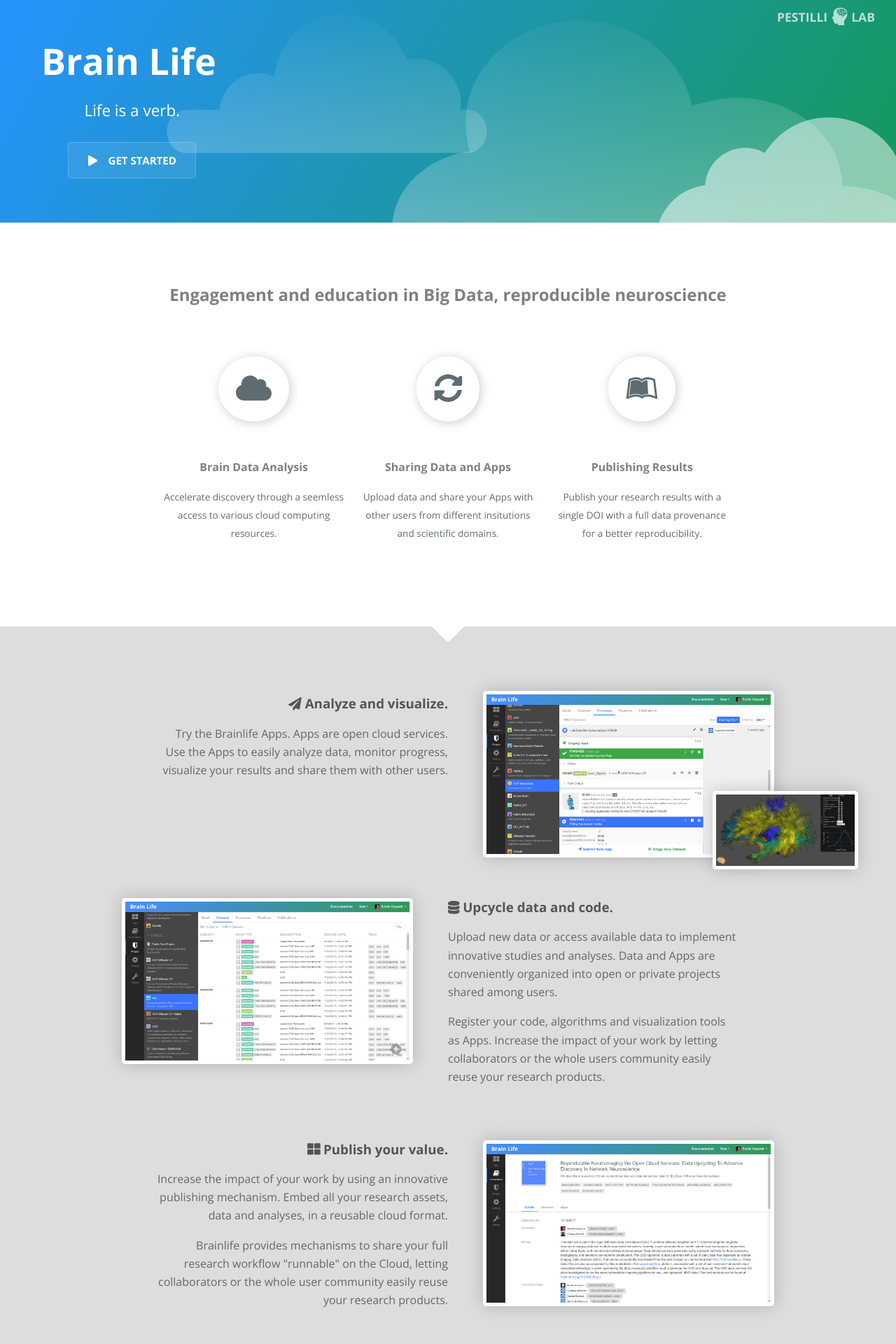
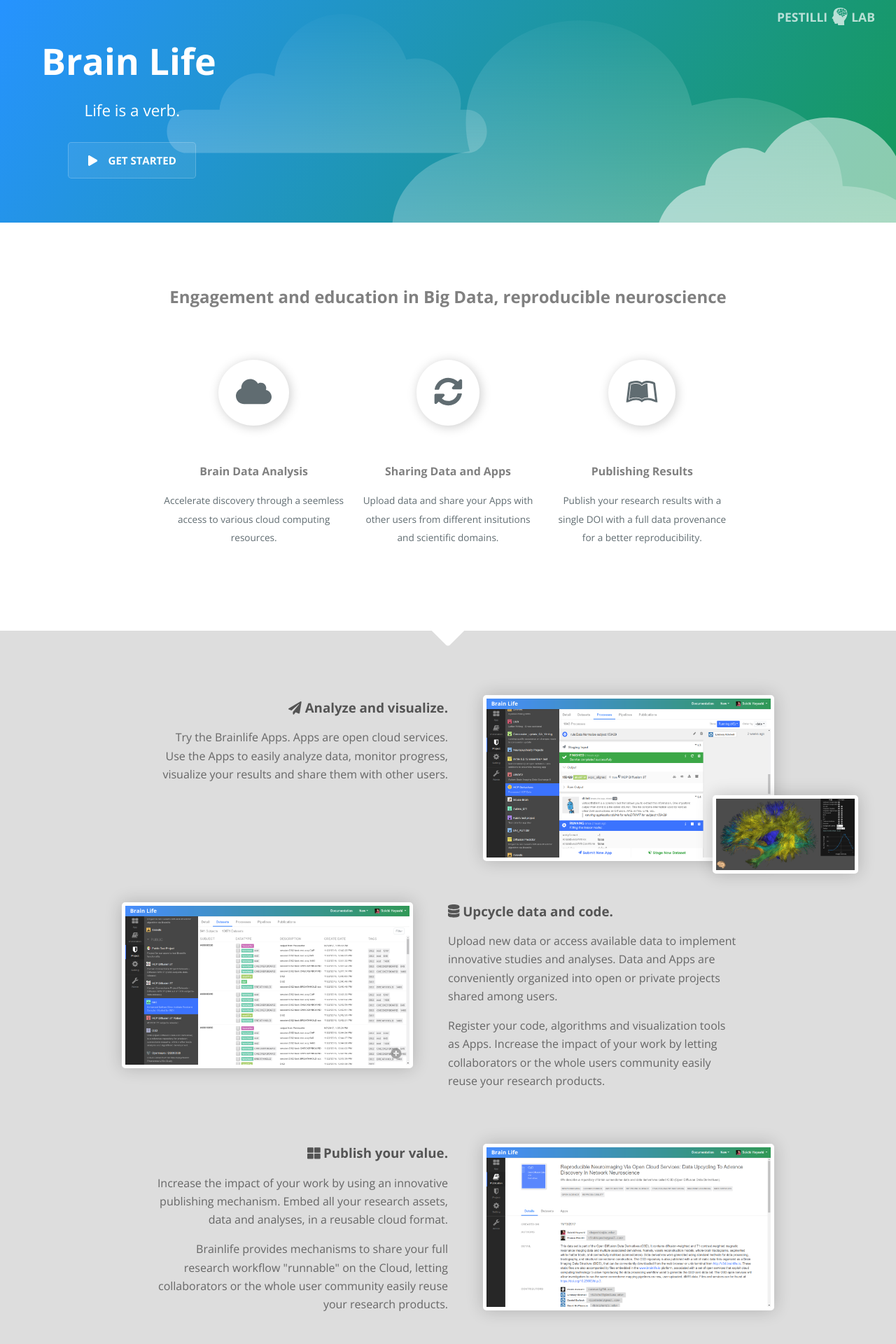
Before and after one commit to brainlife/brainlife.github.io, a Jekyll site: the page built from index.md, in a window 1280 px wide. Shown: the top 1920 px of the page at 70% size. Built offline with Jekyll 4.4.1, drawn with Linux system fonts in a browser that asks for light colours; nearby versions of some CDN libraries.

Commit message:
adjusted lineheight

```diff
--- a/_includes/landing.about.html
+++ b/_includes/landing.about.html
@@ -22,8 +22,7 @@
 </style>
 
 <br>
-<center style="padding: 3rem 0;">
-    <!--<h1 style="color: #bbb; line-height: 200%;"><b>An <div class="online">ONLINE</div> platform for</b></h1>-->
+<center style="padding: 3rem 0; line-height: 200%;">
     <h2 style="color: gray;"><b>Engagement and education in Big Data, reproducible neuroscience</b></h2>
 </center>
 <table class="layout-table" style="font-size: 85%;">
```
